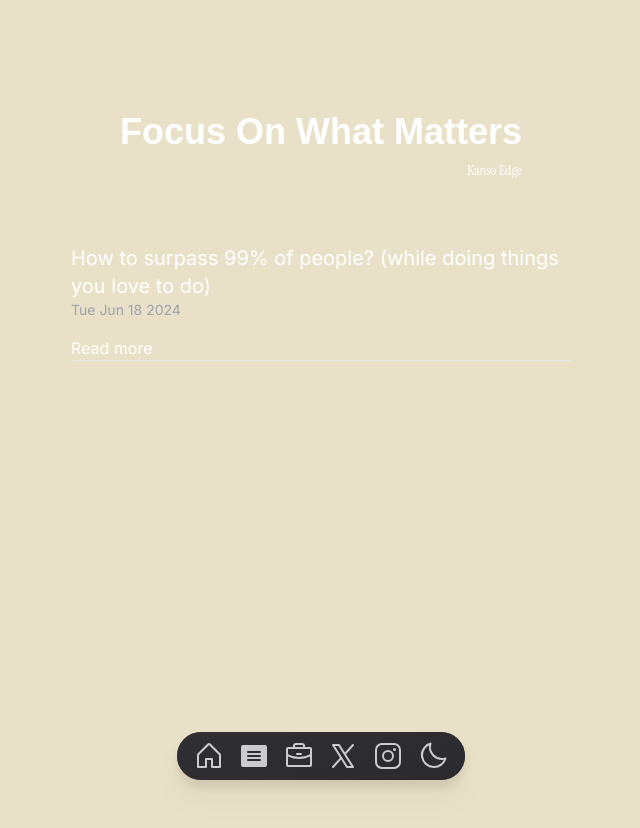
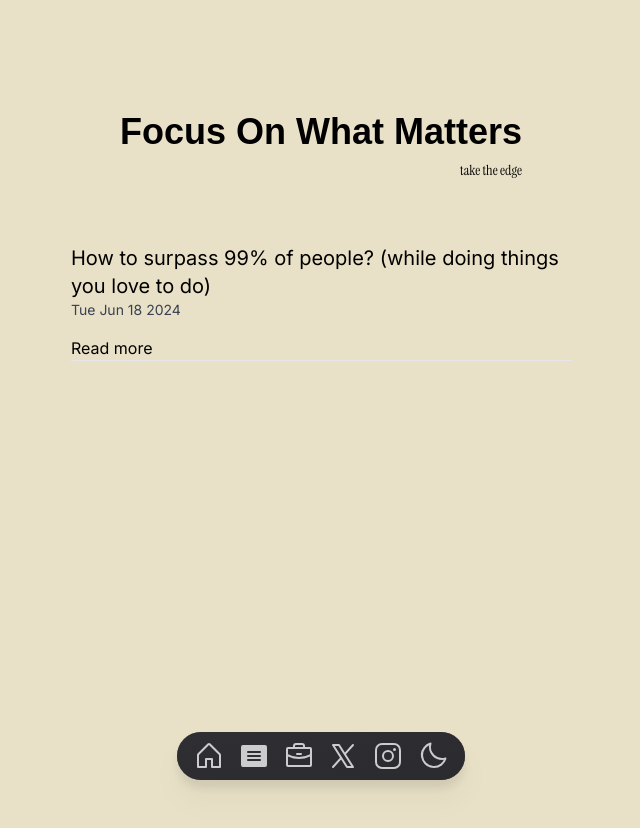
Before and after one commit to animeshhq/portfolio, a Next.js app: page /letters in a window 1280 px wide. Shown: the top 828 px of the page, without its empty margins (319-959 px from the left). Built offline with nearby package versions, Linux system fonts and the light colour scheme.

Commit message:
modified:   app/layout.js 	modified:   app/letters/[slug]/page.jsx 	modified:   app/letters/page.jsx 	modified:   app/page.jsx

```diff
--- a/app/layout.js
+++ b/app/layout.js
@@ -18,8 +18,8 @@ export default function RootLayout({ children }) {
       </head>
       <body className={`${inter.className} min-h-fit`}>
         <Provider>
-        {children}
-        <Navbar />
+          {children}
+          <Navbar />
         </Provider>
       </body>
     </html>
--- a/app/letters/[slug]/page.jsx
+++ b/app/letters/[slug]/page.jsx
@@ -21,9 +21,9 @@ const PostPage = ({ params }) => {
   const { content, data } = matter(fileContents)
 
   return (
-    <div className="post-content text-white max-w-[576px] flex flex-col justify-center items-center min-h-screen mx-auto mt-28 px-4">
+    <div className="post-content text-[var(--text-secondary)] max-w-[576px] flex flex-col justify-center items-center min-h-screen mx-auto mt-28 px-4">
       <h1 className="text-2xl md:text-2xl lg:text-3xl font-bold mb-4 mt-7">{data.title}</h1>
-      <p className="text-gray-400 mb-2">{data.date}</p>
+      <p className="text-gray-700 mb-2">{data.date}</p>
       <Markdown
         className="mt-10 text-sm md:text-lg lg:text-xl"
         options={{
--- a/app/letters/page.jsx
+++ b/app/letters/page.jsx
@@ -8,19 +8,19 @@ const Page = () => {
 
   return (
     <>
-      <div className="text-white max-w-[612px] min-h-screen flex flex-col items-center mx-auto mt-20 sm:mt-24 md:mt-28 px-4 sm:px-6 lg:px-8">
+      <div className="text-[var(--text-secondary)] max-w-[612px] min-h-screen flex flex-col items-center mx-auto mt-20 sm:mt-24 md:mt-28 px-4 sm:px-6 lg:px-8">
         {/* <Gumroad/> */}
         <div className="text-center mb-10">
           <p className="text-2xl sm:text-4xl font-outfit font-semibold">Focus On What Matters</p>
-          <p className="text-end font-instrument font-light text-sm mt-2">Kanso Edge</p>
+          <p className="text-end font-instrument font-light text-sm mt-2">take the edge</p>
         </div>
 
         {postMetaData.map((post, postIndex) => (
           <section key={postIndex} className="w-full mb-12">
             <div className="p-6">
               <Link href={`/letters/${post.slug}`} className="text-lg sm:text-xl mb-2 text-start">{post.title}</Link>
-              <p className="text-gray-400 text-sm mb-4 text-start">{post.date}</p>
-              <Link href={`/letters/${post.slug}`} className="text-white hover:text-[#cccbcd] border-b text-start block">
+              <p className="text-gray-700 text-sm mb-4 text-start">{post.date}</p>
+              <Link href={`/letters/${post.slug}`} className="text-[var(--text-secondary)] hover:text-[#cccbcd] border-b text-start block">
                 Read more
               </Link>
             </div>
--- a/app/page.jsx
+++ b/app/page.jsx
@@ -5,14 +5,10 @@ const Page = () => {
         <div className="flex flex-col justify-center items-center">
           <p className="font-instrument">Hi, I am Animesh</p>
           <p className="text-center w-full max-w-[476px] mt-12 text-base sm:text-lg text-[var(--text-secondary)]">
-            I am a creator at heart. Fueled by curiosity and passion for turning ideas into reality. Since I love creating things, I am into entrepreneurship and want to start my own business.
-            <br /><br />
+            I am a creator at heart. Fueled by curiosity and passion for turning ideas into reality.<br /><br />
             I have always been inspired by visionaries like Steve Jobs, who had an incredible ability to turn ideas into something truly special.
           </p>
         </div>
-      </section>
-
-      <section className="flex flex-col md:flex-row w-full gap-6 justify-center min-h-screen mt-8 sm:mt-10 md:mt-44">
       </section>
     </main>
   );
```
